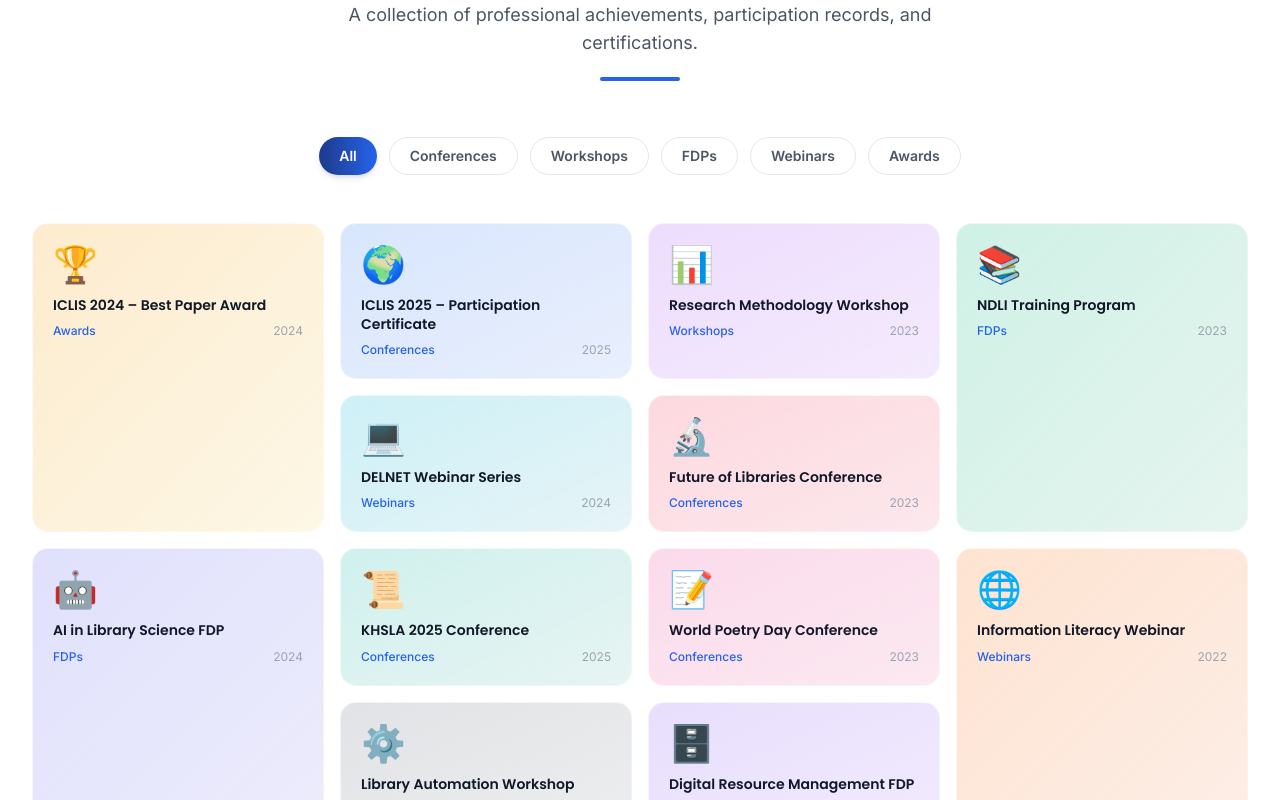
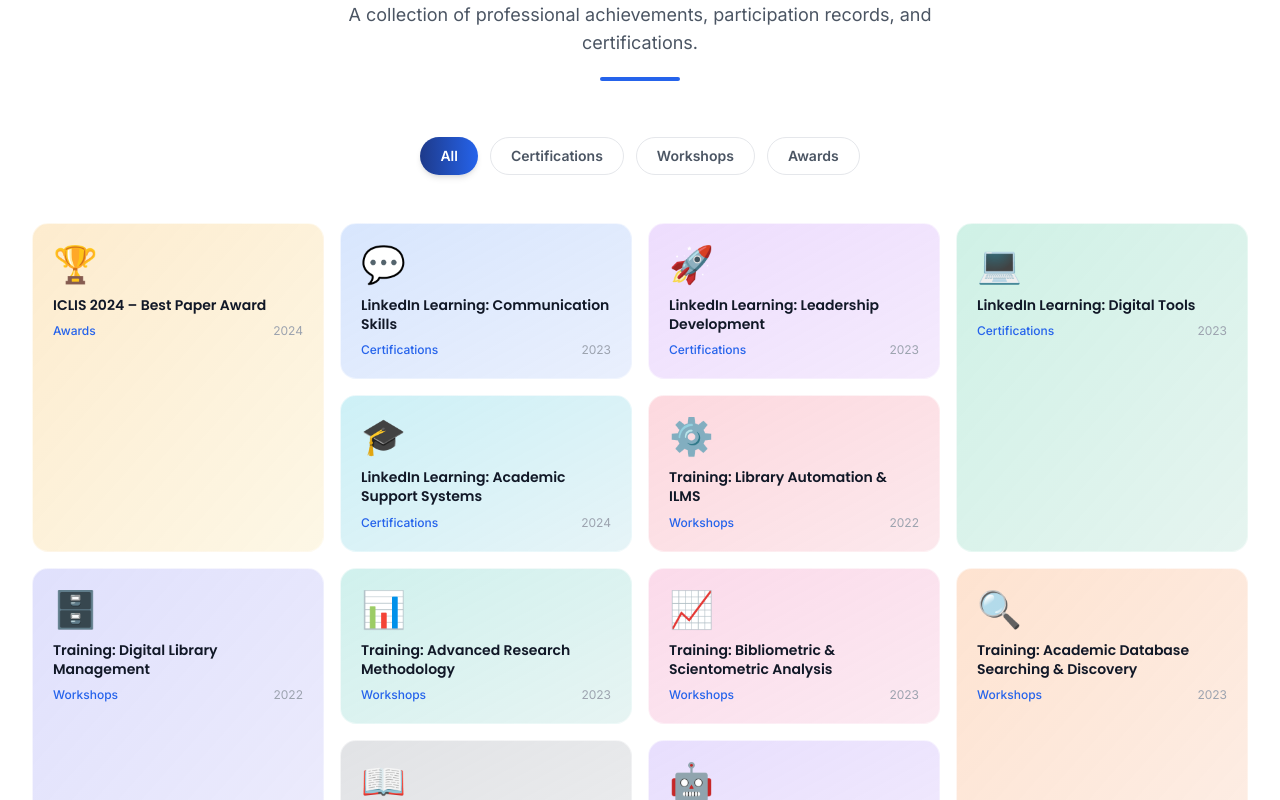
Before and after one commit to CHANDAN-KN-DEV/rajashekara-sn-, a Next.js app: page / in a window 1280 px wide. Shown: the part 8920-9720 px from the top of the page. Built offline with nearby package versions, Linux system fonts and the light colour scheme.

Commit message:
Populate certifications gallery and workshops with official credentials from resume

```diff
--- a/src/components/sections/Certifications.tsx
+++ b/src/components/sections/Certifications.tsx
@@ -8,18 +8,18 @@ import { X, ZoomIn, Award } from "lucide-react";
 
 // Placeholder certification cards with emoji icons since no real images are available
 const certifications = [
-  { id: 1, title: "ICLIS 2024 – Best Paper Award", category: "Awards", year: "2024", icon: "🏆", color: "from-amber-500/20 to-yellow-500/10" },
-  { id: 2, title: "ICLIS 2025 – Participation Certificate", category: "Conferences", year: "2025", icon: "🌍", color: "from-blue-500/20 to-blue-600/10" },
-  { id: 3, title: "Research Methodology Workshop", category: "Workshops", year: "2023", icon: "📊", color: "from-purple-500/20 to-purple-600/10" },
-  { id: 4, title: "NDLI Training Program", category: "FDPs", year: "2023", icon: "📚", color: "from-emerald-500/20 to-emerald-600/10" },
-  { id: 5, title: "DELNET Webinar Series", category: "Webinars", year: "2024", icon: "💻", color: "from-cyan-500/20 to-cyan-600/10" },
-  { id: 6, title: "Future of Libraries Conference", category: "Conferences", year: "2023", icon: "🔬", color: "from-rose-500/20 to-rose-600/10" },
-  { id: 7, title: "AI in Library Science FDP", category: "FDPs", year: "2024", icon: "🤖", color: "from-indigo-500/20 to-indigo-600/10" },
-  { id: 8, title: "KHSLA 2025 Conference", category: "Conferences", year: "2025", icon: "📜", color: "from-teal-500/20 to-teal-600/10" },
-  { id: 9, title: "World Poetry Day Conference", category: "Conferences", year: "2023", icon: "📝", color: "from-pink-500/20 to-pink-600/10" },
-  { id: 10, title: "Information Literacy Webinar", category: "Webinars", year: "2022", icon: "🌐", color: "from-orange-500/20 to-orange-600/10" },
-  { id: 11, title: "Library Automation Workshop", category: "Workshops", year: "2022", icon: "⚙️", color: "from-gray-500/20 to-gray-600/10" },
-  { id: 12, title: "Digital Resource Management FDP", category: "FDPs", year: "2022", icon: "🗄️", color: "from-violet-500/20 to-violet-600/10" },
+  { id: 1, title: "ICLIS 2024 – Best Paper Award", category: "Awards", year: "2024", icon: "🏆", color: "from-amber-500/20 to-yellow-500/10", issuer: "Jain University, Bengaluru" },
+  { id: 2, title: "LinkedIn Learning: Communication Skills", category: "Certifications", year: "2023", icon: "💬", color: "from-blue-500/20 to-blue-600/10", issuer: "LinkedIn Learning" },
+  { id: 3, title: "LinkedIn Learning: Leadership Development", category: "Certifications", year: "2023", icon: "🚀", color: "from-purple-500/20 to-purple-600/10", issuer: "LinkedIn Learning" },
+  { id: 4, title: "LinkedIn Learning: Digital Tools", category: "Certifications", year: "2023", icon: "💻", color: "from-emerald-500/20 to-emerald-600/10", issuer: "LinkedIn Learning" },
+  { id: 5, title: "LinkedIn Learning: Academic Support Systems", category: "Certifications", year: "2024", icon: "🎓", color: "from-cyan-500/20 to-cyan-600/10", issuer: "LinkedIn Learning" },
+  { id: 6, title: "Training: Library Automation & ILMS", category: "Workshops", year: "2022", icon: "⚙️", color: "from-rose-500/20 to-rose-600/10", issuer: "Professional Development" },
+  { id: 7, title: "Training: Digital Library Management", category: "Workshops", year: "2022", icon: "🗄️", color: "from-indigo-500/20 to-indigo-600/10", issuer: "Professional Development" },
+  { id: 8, title: "Training: Advanced Research Methodology", category: "Workshops", year: "2023", icon: "📊", color: "from-teal-500/20 to-teal-600/10", issuer: "Professional Development" },
+  { id: 9, title: "Training: Bibliometric & Scientometric Analysis", category: "Workshops", year: "2023", icon: "📈", color: "from-pink-500/20 to-pink-600/10", issuer: "Professional Development" },
+  { id: 10, title: "Training: Academic Database Searching & Discovery", category: "Workshops", year: "2023", icon: "🔍", color: "from-orange-500/20 to-orange-600/10", issuer: "Professional Development" },
+  { id: 11, title: "Training: Conducting Information Literacy Programs", category: "Workshops", year: "2024", icon: "📖", color: "from-gray-500/20 to-gray-600/10", issuer: "Professional Development" },
+  { id: 12, title: "Training: Artificial Intelligence Applications in Libraries", category: "Workshops", year: "2024", icon: "🤖", color: "from-violet-500/20 to-violet-600/10", issuer: "Professional Development" },
 ];
 
 type Cert = typeof certifications[0];
@@ -125,7 +125,8 @@ export function Certifications() {
               <h3 className="text-xl font-bold font-poppins text-gray-900 dark:text-white mb-2 leading-snug">
                 {selected.title}
               </h3>
-              <p className="text-gray-600 dark:text-gray-400 text-sm font-inter">Year: {selected.year}</p>
+              <p className="text-gray-900 dark:text-gray-100 text-sm font-semibold font-inter mb-1">Issuer: {selected.issuer}</p>
+              <p className="text-gray-600 dark:text-gray-400 text-xs font-inter">Year: {selected.year}</p>
 
               <div className="mt-6 flex items-center justify-center gap-2 text-sm text-gray-500 dark:text-gray-400">
                 <Award size={14} />
--- a/src/data/portfolio.ts
+++ b/src/data/portfolio.ts
@@ -207,7 +207,7 @@ export const statistics = [
 ];
 
 export const certificationCategories = [
-  "All", "Conferences", "Workshops", "FDPs", "Webinars", "Awards"
+  "All", "Certifications", "Workshops", "Awards"
 ];
 
 export const navLinks = [
```
